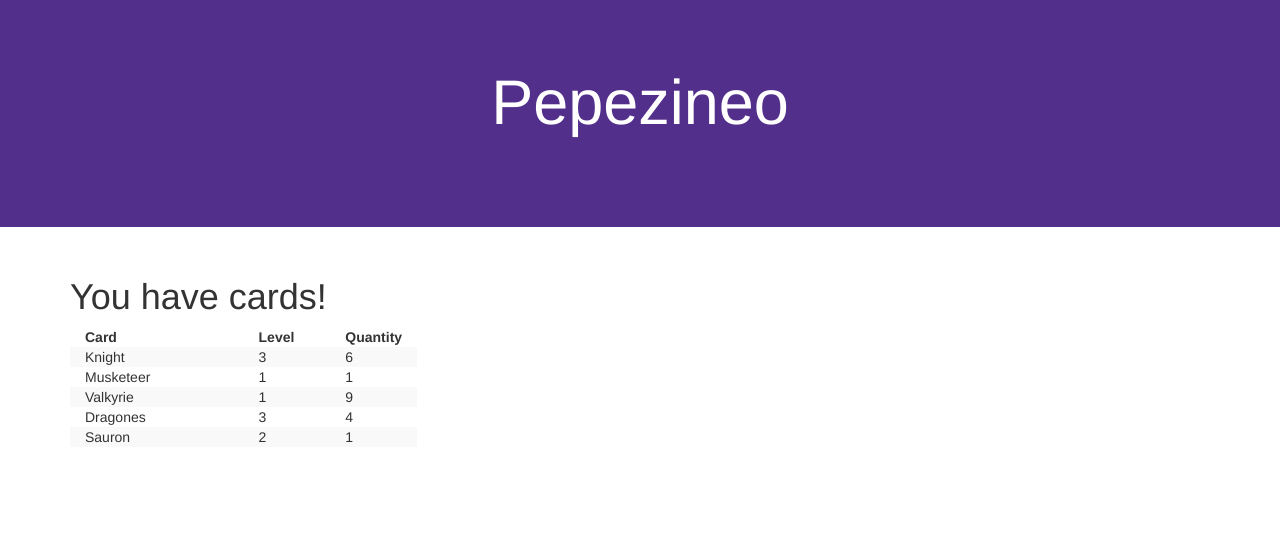
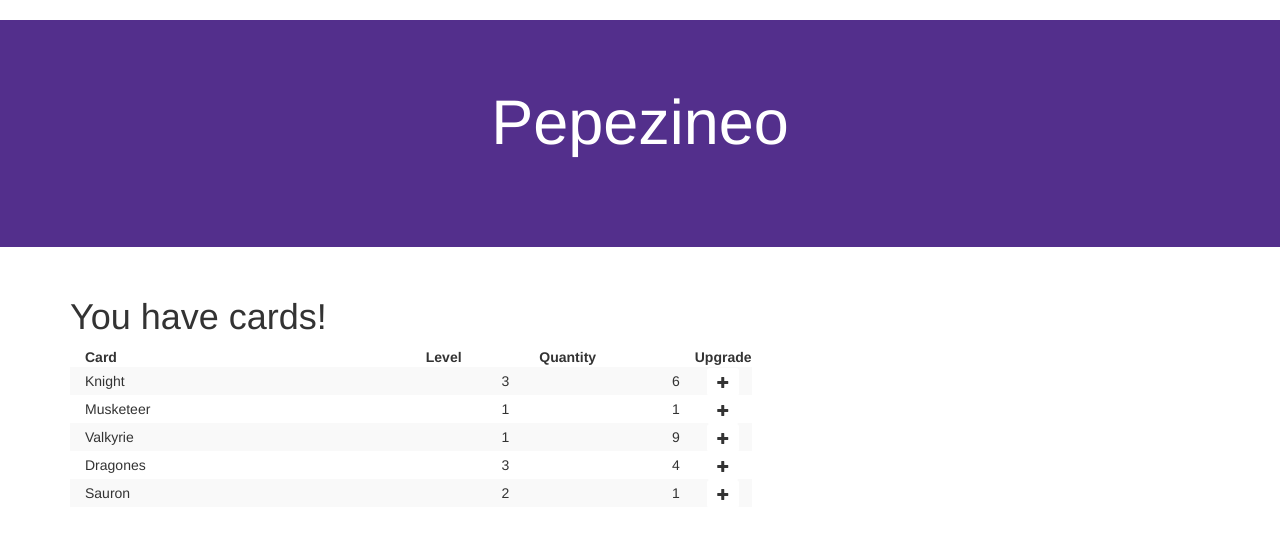
Before and after one commit to bimaoe/pepezineo, a Django app: template hello/templates/dashboard.html in a window 1280 px wide. Shown: the part 51-590 px from the top of the page. Run offline with Django 3.2, Linux system fonts and the light colour scheme; the template is opened without the code that fills it: values that come from a table or form of the project are taken from there, others are empty; data comes from the database, SQL or seed files in the repository; both versions use the stored data as it was after the commit; tables that the repository leaves empty hold one stand-in row (values such as "Sample post"); some libraries are stand-ins or nearby versions.

Commit message:
Added upgrade card feature.

```diff
--- a/gettingstarted/urls.py
+++ b/gettingstarted/urls.py
@@ -12,14 +12,15 @@ import hello.views
 urlpatterns = [
     url(r'^$', hello.views.index, name='index'),
     url(r'^create-cards', hello.views.create_cards, name='create-cards'),
-    url(r'^update-card', hello.views.update_card, name='update-card'),
     url(r'^dashboard', hello.views.dashboard, name='dashboard'),
+    url(r'^db', hello.views.db, name='db'),
     url(r'^insert-cards-into-db', hello.views.insert_cards_into_db,
         name='insert-cards-into-db'),
     url(r'^insert-or-update-my-card-into-db',
         hello.views.insert_or_update_my_card_into_db,
         name='insert-or-update-my-card-into-db'),
+    url(r'^update-card', hello.views.update_card, name='update-card'),
+    url(r'^upgrade-card', hello.views.upgrade_card, name='upgrade-card'),
     url(r'^test', hello.views.test, name='test'),
-    url(r'^db', hello.views.db, name='db'),
     url(r'^admin/', include(admin.site.urls)),
 ]
--- a/hello/models.py
+++ b/hello/models.py
@@ -18,6 +18,8 @@ class Card(models.Model):
     'epic': EPIC,
     'legendary': LEGENDARY
   }
+  CARDS_REQUIRED_TO_UPGRADE = [2, 4, 10, 20, 50, 100, 200, 400, 800, 1000,
+      2000, 5000]
   name = models.CharField('name', primary_key=True, max_length=50)
   type = models.IntegerField('type', choices=CARD_TYPES)
   elixir = models.IntegerField('elixir')
--- a/hello/templates/base.html
+++ b/hello/templates/base.html
@@ -39,9 +39,11 @@
     .jumbotron .lang-logo img {
         max-width: 100%
     }
-
     .go-away {
       margin-bottom: 10px;
+    }
+    .btn-image {
+      border: none;
     }
     .small-input {
       width: 100px;
--- a/hello/templates/dashboard.html
+++ b/hello/templates/dashboard.html
@@ -2,6 +2,8 @@
 {% load staticfiles %}
 
 {% block content %}
+
+<script type="text/javascript" src="../static/scripts/update_card.js"></script>
 
 <div class="jumbotron text-center">
   <div class="container">
@@ -15,16 +17,24 @@
       <thead>
         <tr class="row">
           <th class="col-xs-6"> Card </th>
-          <th class="col-xs-3"> Level </th>
+          <th class="col-xs-2"> Level </th>
           <th class="col-xs-3"> Quantity </th>
+          <th class "col-xs-1"> Upgrade </th>
         </tr>
       </thead>
       <tbody>
       	{% for card in my_card_list %}
           <tr class="row">
-            <td class="col-xs-6">{{ card.card.name }}</td>
-            <td class="col-xs-3">{{ card.level }}</td>
-            <td class="col-xs-3">{{ card.quantity }}</td>
+            <td class="col-xs-6 text-left">{{ card.card.name }}</td>
+            <td class="col-xs-2 text-right">{{ card.level }}</td>
+            <td class="col-xs-3 text-right">{{ card.quantity }}</td>
+            <td class "col-xs-1">
+              <div class="text-center">
+                <form action="/upgrade-card" method="post"> {% csrf_token %}
+                  <button type="submit" class="btn-sm btn-default btn-image glyphicon glyphicon-plus" name="card" value={{ card.card.name }}></button>
+                </form>
+              </div>
+            </td>
           </tr>
         {% endfor %}
       </tbody>
```
Also changed, not shown: hello/views.py (+19 -8 lines), db.sqlite3, 3 other files.
